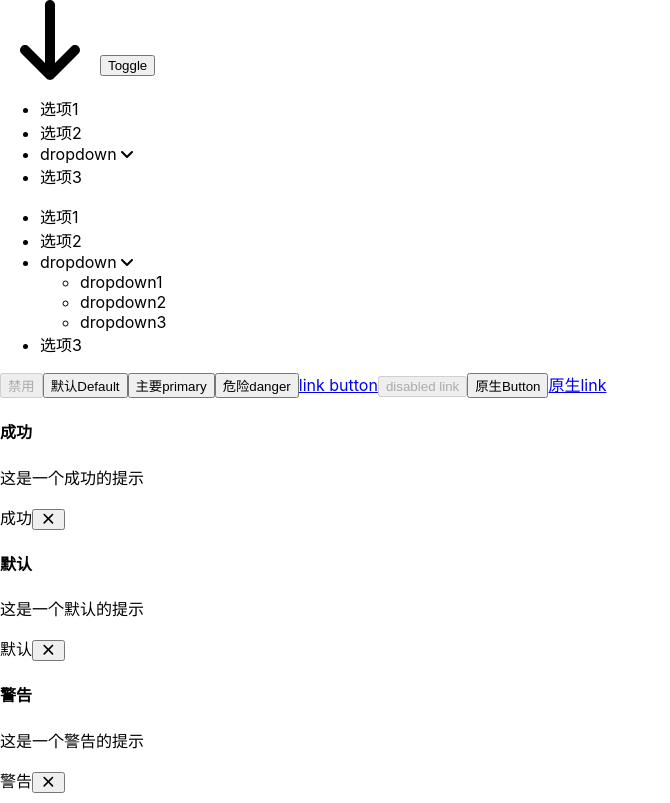
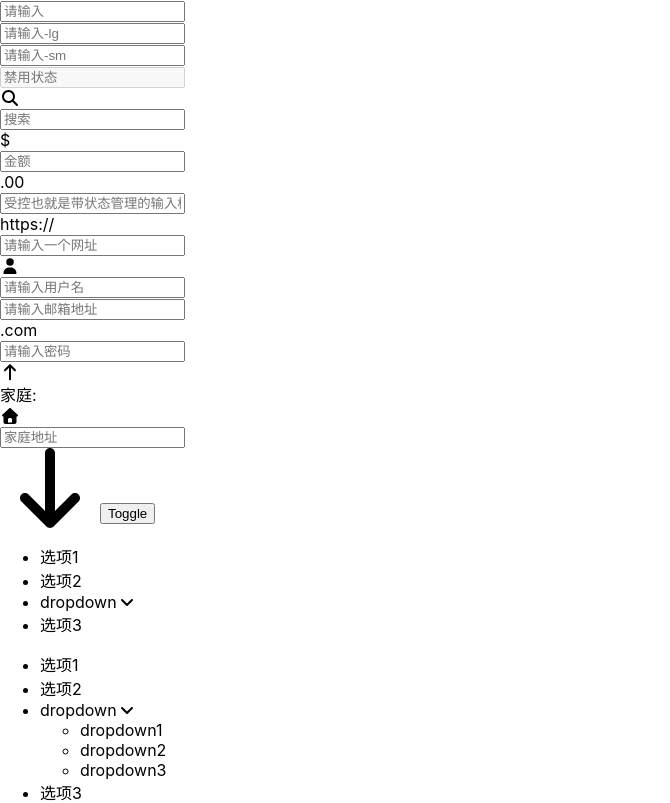
Before and after one commit to xzy1124/components, a React (Create React App) app: page / in a window 1280 px wide. Shown: the top 803 px of the page, without its empty margins (0-670 px from the left). Built offline with nearby package versions, Linux system fonts and the light colour scheme; the HTML template or start-up script is replaced by a standard one.

Commit message:
Input及Story完成

```diff
--- a/src/App.tsx
+++ b/src/App.tsx
@@ -3,6 +3,7 @@ import Alert, {AlertType} from './components/Alert/Alert'
 import Menu from './components/Menu/Menu'
 import MenuItem from './components/Menu/MenuItem'
 import Icon from './components/Icon/icon'
+import Input from './components/Input/input'
 import {useState} from 'react'
 import SubMenu from './components/Menu/subMenu'
 import {FontAwesomeIcon} from '@fortawesome/react-fontawesome'
@@ -15,10 +16,10 @@ library.add(fas)
 function App() {
 const [visible, setVisible] = useState({
   //使用对象键值对，每个键对应一个AlertType，值为是否可见
-  ['success']: true,
-  ['default']: true,
-  ['warning']: true,
-  ['danger']: true,
+  success: true,
+  default: true,
+  warning: true,
+  danger: true,
 })
 // type是参数prams,后面AlertType是它的类型
   // 是React中useState hook的函数式更新方式。
@@ -31,9 +32,40 @@ const onHandleState = (type:AlertType) => {
 }
 // 添加点击状态确定是否展示动画
 const [show, setShow] = useState(false)
+// 为输入框添加状态管理
+const [inputValue, setInputValue] = useState('')
+// 处理输入变化
+const handleInputChange = (e: React.ChangeEvent<HTMLInputElement>) => {
+  setInputValue(e.target.value)
+}
   return (
     <div className="App">
       <header className="App-header">
+  {/* 渲染我们的Input组件 */}
+        {/* 1.基础输入框 */}
+        <Input  placeholder='请输入'/>
+        {/* 2.带有尺寸的输入框 */}
+        <Input size='lg' placeholder='请输入-lg'/>
+        <Input size='sm' placeholder='请输入-sm'/>
+        {/* 3.禁用状态的输入框 */}
+        <Input disabled={true} placeholder='禁用状态'/>
+        {/* 4.带有图标的输入框 */}
+        <Input icon="search" placeholder='搜索'/>
+        {/* 5.带有前后缀的输入框 */}
+        <Input prepend="$" append=".00" placeholder='金额'/>
+        {/* 6.受控的输入框 */}
+        <Input value={inputValue} onChange={handleInputChange} placeholder='受控也就是带状态管理的输入框'/>
+        {/* 7.带有前置内容的输入框 */}
+        <Input prepend="https://" placeholder='请输入一个网址'/>
+        {/* 8.带有前置组件的输入框 */}
+        <Input prepend={<Icon icon="user"/> } placeholder='请输入用户名'/>
+        {/* 9.带有后置内容的输入框 */}
+        <Input append=".com" placeholder='请输入邮箱地址'/>
+        {/* 10.带有后置组件的输入框 */}
+        <Input append={<Icon icon="arrow-up"/> } placeholder='请输入密码'/>
+        {/* 11.组合使用 */}
+        <Input size="lg" icon="home" prepend="家庭:" placeholder='家庭地址'/>
+
   {/* 渲染FontAwesomeIcon组件 */}
         {/* <FontAwesomeIcon icon={faCoffee} size='5x'/> */}
   {/* 渲染我们二次封装的我们自己的Icon组件 */}
--- /dev/null
+++ b/src/components/Input/_styles.scss
@@ -0,0 +1,113 @@
+// 定义输入框的最外层容器样式
+.viking-input-wrapper {
+    display: flex;
+    width: 100%;
+    margin-bottom: 30px;
+    position: relative;
+    // 上面设置了相对定位便于内部元素设置绝对定位
+    .icon-wrapper {
+        position: absolute;
+        height: 100%;
+        width: 35px;
+        justify-content: center;
+        color: $input-color;
+        right: 0;
+        top: 0;
+        display: flex;
+        align-items: center;
+
+        svg {
+            color: $input-placeholder-color;
+        }
+    }
+}
+// 相邻兄弟选择器,当输入框有图标时,需要腾出空间给图标
+.icon-wrapper+.viking-input-inner {
+    padding-right: 35px;
+}
+
+.viking-input-inner {
+    width: 100%;
+    padding: $input-padding-y $input-padding-x;
+    font-family: $input-font-family;
+    font-size: $input-font-size;
+    font-weight: $input-font-weight;
+    line-height: $input-line-height;
+    color: $input-color;
+    background-color: $input-bg;
+    background-clip: padding-box;
+    border: $input-border-width solid $input-border-color;
+
+    // Note: This has no effect on <select>s in some browsers, due to the limited stylability of `<select>`s in CSS.
+    border-radius: $input-border-radius;
+
+    box-shadow: $input-box-shadow;
+    transition: $input-transition;
+
+    &:focus {
+        color: $input-focus-color;
+        background-color: $input-focus-bg;
+        border-color: $input-focus-border-color;
+        outline: 0;
+        box-shadow: $input-focus-box-shadow;
+        // Avoid using mixin so we can pass custom focus shadow properly
+    }
+
+    &::placeholder {
+        color: $input-placeholder-color;
+        // Override Firefox's unusual default opacity; see https://github.com/twbs/bootstrap/pull/11526.
+        opacity: 1;
+    }
+
+    &:disabled,
+    &[readonly] {
+        background-color: $input-disabled-bg;
+        border-color: $input-disabled-border-color;
+        // iOS fix for unreadable disabled content; see https://github.com/twbs/bootstrap/issues/11655.
+        opacity: 1;
+    }
+}
+
+.viking-input-group-prepend,
+.viking-input-group-append {
+    display: flex;
+    align-items: center;
+    padding: $input-padding-y $input-padding-x;
+    margin-bottom: 0; // Allow use of <label> elements by overriding our default margin-bottom
+    font-size: $input-font-size; // Match inputs
+    font-weight: $font-weight-normal;
+    line-height: $input-line-height;
+    color: $input-group-addon-color;
+    text-align: center;
+    white-space: nowrap;
+    background-color: $input-group-addon-bg;
+    border: $input-border-width solid $input-group-addon-border-color;
+    border-radius: $input-border-radius;
+}
+
+.viking-input-group-append+.btn {
+    padding: 0;
+    border: 0;
+}
+
+.input-group>.viking-input-group-prepend,
+.input-group.input-group-append>.viking-input-inner {
+    @include border-right-radius(0);
+}
+
+.input-group>.viking-input-group-append,
+.input-group.input-group-prepend>.viking-input-inner {
+    @include border-left-radius(0);
+}
+
+.input-size-sm .viking-input-inner {
+    padding: $input-padding-y-sm $input-padding-x-sm;
+    font-size: $input-font-size-sm;
+    border-radius: $input-border-radius-sm;
+}
+
+.input-size-lg .viking-input-inner {
+    padding: $input-padding-y-lg $input-padding-x-lg;
+    font-size: $input-font-size-lg;
+    border-radius: $input-border-radius-lg;
+}
--- /dev/null
+++ b/src/components/Input/input.tsx
@@ -0,0 +1,40 @@
+// 表单的世界，表单由输入框以及下面的面板组成
+import React, { ReactElement } from 'react'
+import Icon, { IconProps } from '../Icon/icon'
+import classNames from 'classnames';
+// 分析表单的属性
+type InputSize = 'lg' | 'sm'
+// 为了支持原始表单的属性,要继承一下祖先爸爸,Omit的作用是排除掉size属性
+export interface InputProps extends Omit<React.InputHTMLAttributes<HTMLInputElement>,'size'> {
+    disabled?: boolean;
+    size?: InputSize;
+    icon?: IconProps['icon']
+    prepend?: string | ReactElement
+    append?: string | ReactElement
+}
+// 取出所有属性，实现表单组件
+export const Input: React.FC<InputProps> = (props) => {
+    const { disabled, size, icon, prepend, append, ...rest } = props
+    const klass = classNames('viking-input-wrapper',
+        {
+            [`input-size-${size}`]: size,
+            'is-disabled': disabled,
+            'input-group': prepend || append,
+            'input-group-append': !!append,
+            'input-group-prepend': !!prepend,
+        }
+    )
+    return (
+        <div className={klass}>
+                {prepend && <div className='viking-input-group-prepend'>{prepend}</div>}
+                {icon && <div className='icon-wrapper'><Icon icon={icon} title={`title-${icon}`} /></div>}
+                <input
+                className='viking-input-inner'
+                disabled={disabled}
+                {...rest} />
+                {append && <div className='viking-input-group-append'>{append}</div>}
+        </div>
+
+    )
+}
+export default Input
--- a/src/styles/index.scss
+++ b/src/styles/index.scss
@@ -22,8 +22,8 @@
 // icon
 @import "../components/Icon/styles.scss";
 
-// //input
-// @import "../components/Input/style";
+//input
+@import "../components/Input/styles.scss";
 
 // //auto-complete
 // @import "../components/AutoComplete/style";
```
Also changed, not shown: 1 other file (tests, documents, lock files or other folders). Lines whose indentation alone changed are shown as unchanged.
